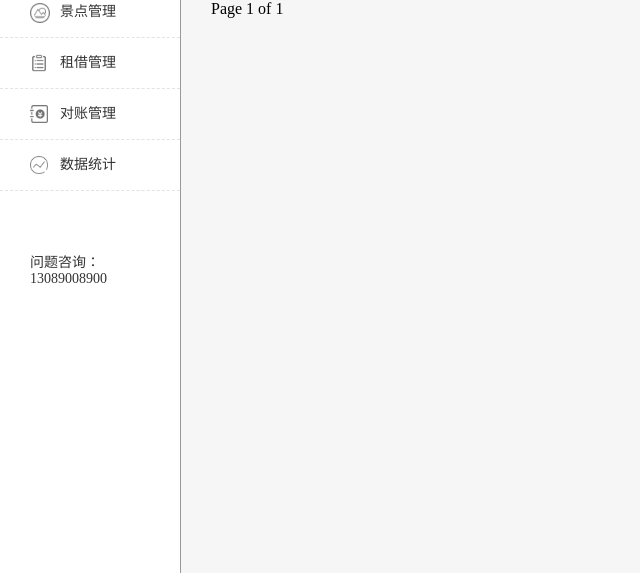
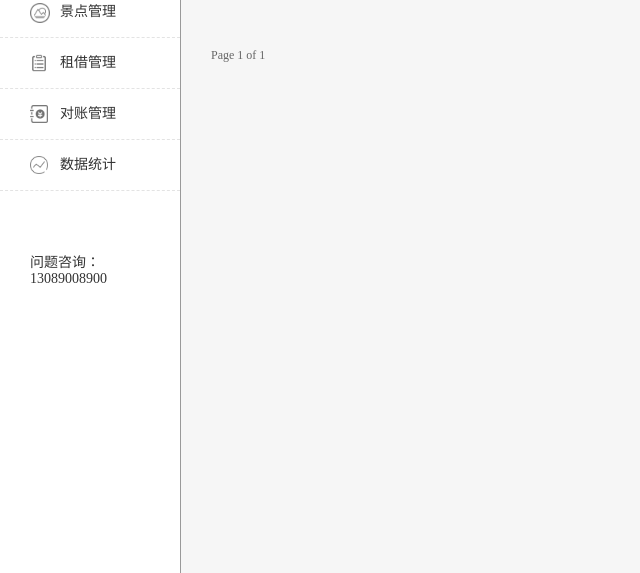
Before and after one commit to will-lzx/management, a Django app: page /customer/ in a window 1280 px wide. Shown: the part 226-799 px from the top of the page, without its empty margins (0-640 px from the left). Run offline with Django 3.2, Linux system fonts and the light colour scheme; the visitor is signed in with stand-in values (Sample User, id 1); data that the repository does not hold is empty.

Commit message:
管理后台设计

```diff
--- a/templates/customer/customer_index.html
+++ b/templates/customer/customer_index.html
@@ -51,7 +51,7 @@
             </table>
         </div>
 
-        <div>
+        <div class="page_num">
             {% if customers.has_previous %}
                 <a href="?page={{ customers.previous_page_number }}">Previous</a>
             {% endif %}
```
